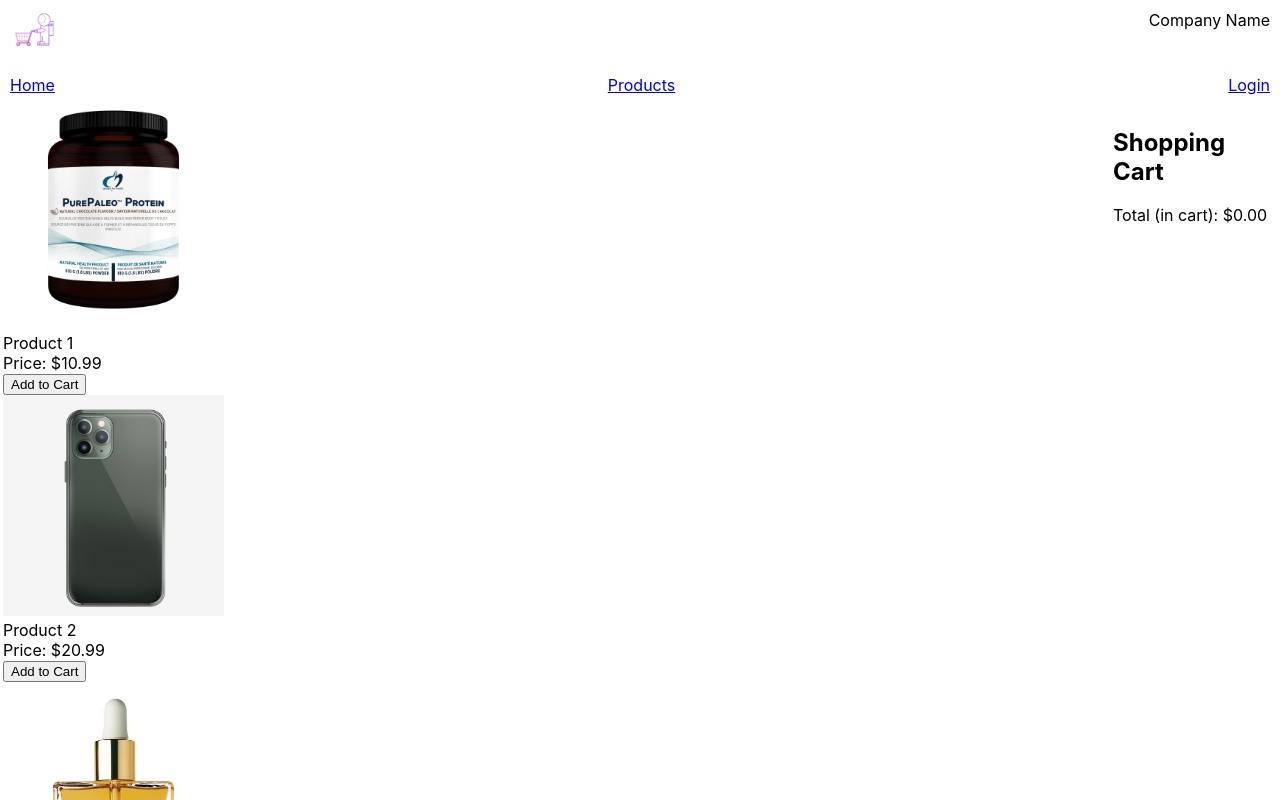
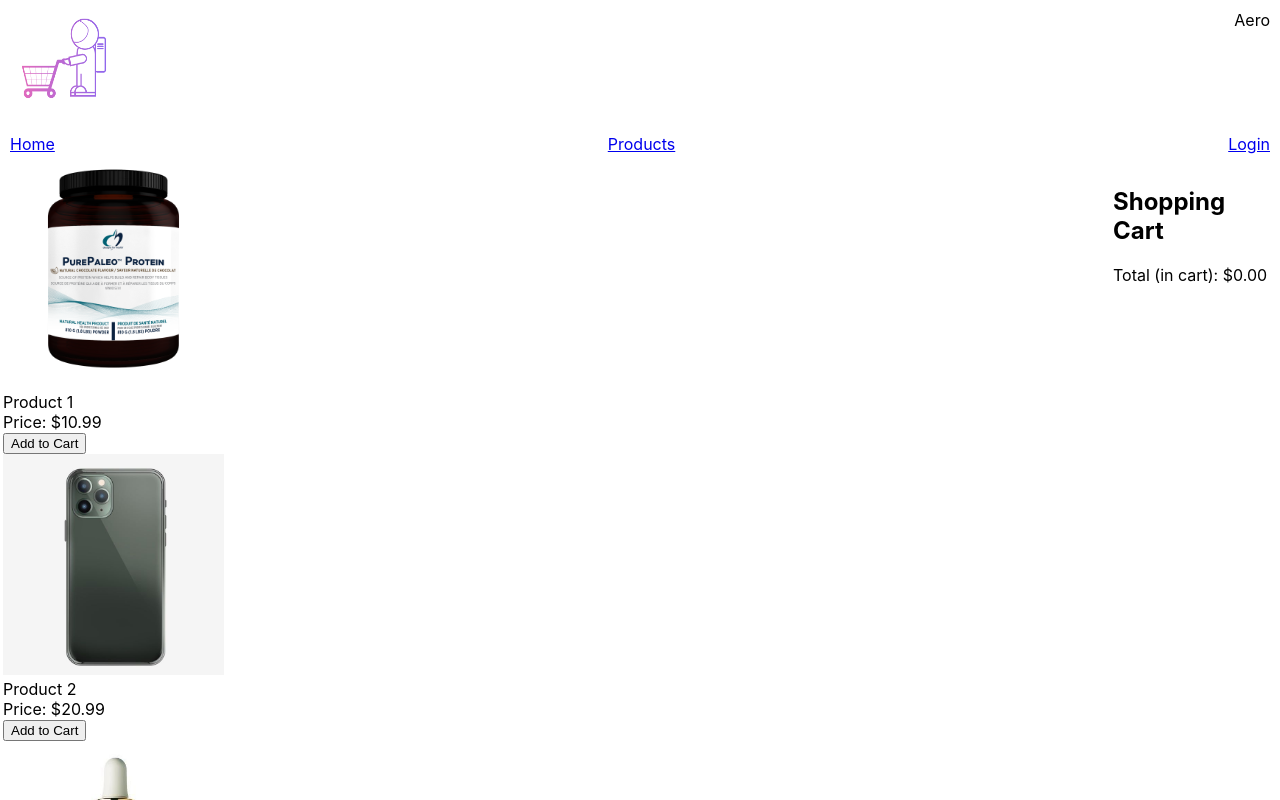
Before and after one commit to MohamadG04/Assignment5_ENSF381_L02_Group26, a React (Create React App) app: page /products in a window 1280 px wide. Shown: the top 800 px of the page. Built offline with nearby package versions, Linux system fonts and the light colour scheme.

Commit message:
Changed name of company.

```diff
--- a/package.json
+++ b/package.json
@@ -10,6 +10,7 @@
     "react-dom": "^18.2.0",
     "react-router-dom": "^6.22.2",
     "react-scripts": "5.0.1",
+    "styled-components": "^6.1.8",
     "web-vitals": "^2.1.4"
   },
   "scripts": {
--- a/src/components/Footer.js
+++ b/src/components/Footer.js
@@ -3,7 +3,7 @@
 const Footer = () => {
   return (
     <footer>
-      <p>&copy; 2024 Your Company Name. All rights reserved.</p>
+      <p>&copy; 2024 Aero. All rights reserved.</p>
     </footer>
   );
 };
--- a/src/components/Header.js
+++ b/src/components/Header.js
@@ -8,10 +8,10 @@
     <header>
         <div classname = "logo-name" style ={{display :'flex', justifyContent: 'space-between', padding:10}} >
             <div className="logo">
-                <img src="/images/logo.png" alt="Logo" style ={{width:50}}/>
+                <img src="/images/logo.png" alt="Logo" style ={{width:110, height: 100}}/>
             </div>
             <div class="company-name">
-                Company Name
+                Aero
             </div>
         </div>
 
```
Also changed, not shown: 1 other file (tests, documents, lock files or other folders).
